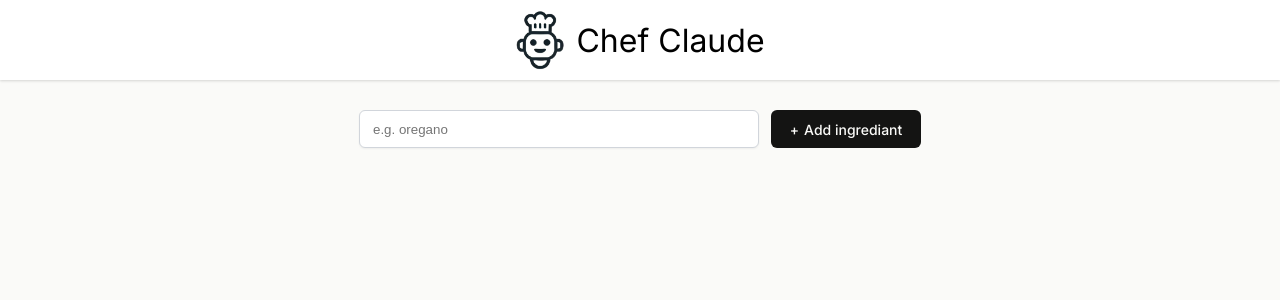
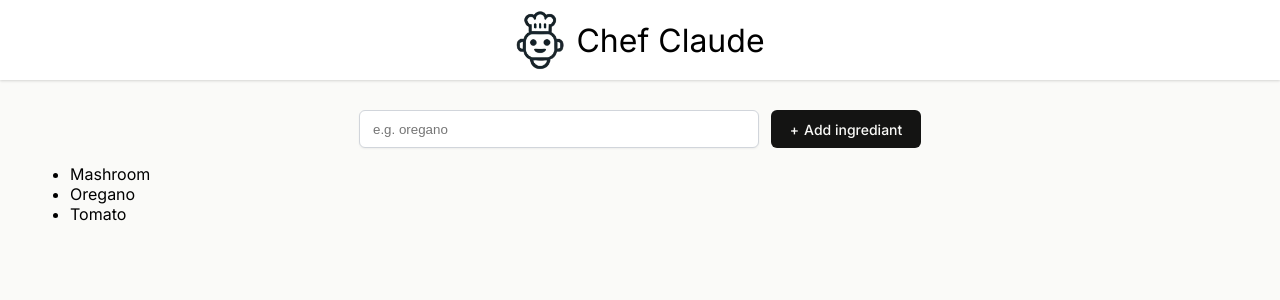
Before and after one commit to BhojNayak18/Chef-Claude-Project, a React (Vite) app: page / in a window 1280 px wide. Shown: the top 300 px of the page. Built offline with nearby package versions, Linux system fonts and the light colour scheme.

Commit message:
Add ingredient list to Main component

```diff
--- a/src/components/main.jsx
+++ b/src/components/main.jsx
@@ -1,4 +1,9 @@
 export default function Main() {
+    const ingredients = ["Mashroom", "Oregano", "Tomato"];
+
+    const ingredientsListItems = ingredients.map((ingredient, index) => {
+        return <li key={index}>{ingredient}</li>
+    })
 
     return (
         <main>
@@ -11,6 +16,10 @@ export default function Main() {
                 />
                 <button type="submit">Add ingrediant</button>
             </form>
+
+            <ul className="ingredient-list">
+                {ingredientsListItems}
+            </ul>
         </main>
     )
 }
```
